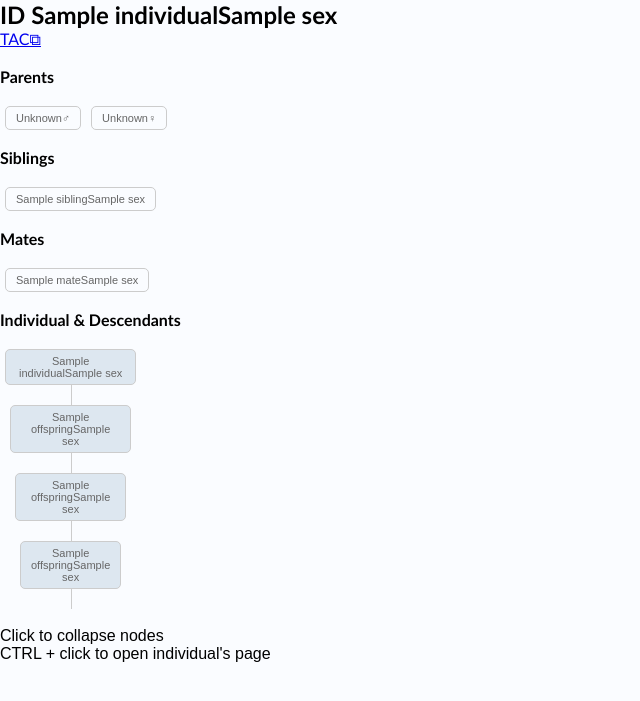
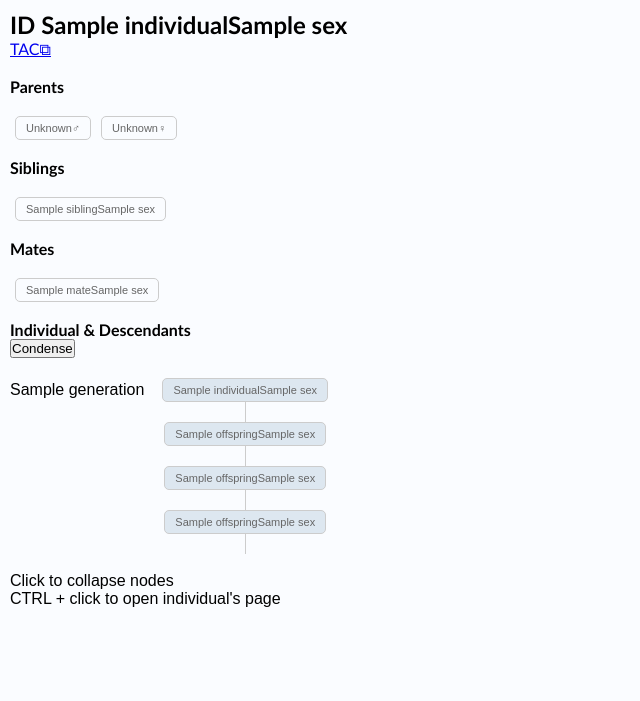
Before and after one commit to allytrope/dendra, a Django app: template tree/templates/tree/tree.html in a window 1280 px wide; the page is wider, and only the part inside the window is pictured. Shown: the top 701 px of that part, without its empty margins (0-640 px from the left). Run offline with Django 3.2, Linux system fonts and the light colour scheme; the template is opened without the code that fills it: most values are stand-ins (such as "Sample title", 1, 10 or a date in 2020); style sheets or scripts are compiled from the project's sources; some libraries are stand-ins or nearby versions.

Commit message:
Collapse by generation, condense nodes, use SCSS

```diff
--- a/tree/static/tree/base.css
+++ /dev/null
@@ -1,158 +0,0 @@
-/* Credit to Ilya Pestov for design of pedigree tree. Original code at https://codepen.io/Pestov/pen/AvQmxv. */
-
-body {
-    background-color: rgb(250, 252, 255);
-    font-family: Arial, Helvetica, sans-serif;
-    margin: 0px;
-    padding: 0px;
-}
-
-h1 {
-	font-family: Verdana, sans-serif;
-}
-
-h2, h3, h4, .TAC {
-	font-family: Candara, Helvetica, sans-serif;
-}
-
-.center div {
-    display: flex;
-    /*float: left;*/
-}
-
-.vertical li {
-    display: grid;
-    justify-content: space-between;
-    align-items: center;
-}
-
-.vertical {
-    list-style: none;
-    margin: 0;
-    padding: 0;
-    border: 1px solid #ccc;
-    border-radius: .5em;
-    width: 20em;
-}
-
-.vertical li {
-    border-top: 1px solid #ccc;
-    padding: .5em;
-    display: flex;
-    justify-content: space-between;
-    align-items: center;
-}
-
-.vertical li:first-child {
-    border-top: 0;
-}
-
-* {margin: 0; padding: 0;}
-
-.tree {
-	width: 100em;
-}
-
-.tree ul {
-	padding-top: 20px; position: relative;
-
-	transition: all 0.5s;
-	-webkit-transition: all 0.5s;
-	-moz-transition: all 0.5s;
-}
-
-.tree li {
-	float: left; text-align: center;
-	list-style-type: none;
-	position: relative;
-	padding: 20px 5px 0 5px;
-
-	transition: all 0.5s;
-	-webkit-transition: all 0.5s;
-	-moz-transition: all 0.5s;
-}
-
-/*We will use ::before and ::after to draw the connectors*/
-
-.tree li::before, .tree li::after{
-	content: '';
-	position: absolute; top: 0; right: 50%;
-	border-top: 1px solid #ccc;
-	width: 50%; height: 20px;
-}
-.tree li::after{
-	right: auto; left: 50%;
-	border-left: 1px solid #ccc;
-}
-
-/*We need to remove left-right connectors from elements without
-any siblings*/
-.tree li:only-child::after, .tree li:only-child::before {
-	display: none;
-}
-
-/*Remove space from the top of single children*/
-.tree li:only-child{ padding-top: 0;}
-
-/*Remove left connector from first child and
-right connector from last child*/
-.tree li:first-child::before, .tree li:last-child::after{
-	border: 0 none;
-}
-/*Adding back the vertical connector to the last nodes*/
-.tree li:last-child::before{
-	border-right: 1px solid #ccc;
-	border-radius: 0 5px 0 0;
-	-webkit-border-radius: 0 5px 0 0;
-	-moz-border-radius: 0 5px 0 0;
-}
-.tree li:first-child::after{
-	border-radius: 5px 0 0 0;
-	-webkit-border-radius: 5px 0 0 0;
-	-moz-border-radius: 5px 0 0 0;
-}
-
-/*Downward connectors from parents*/
-.tree ul ul::before{
-	content: '';
-	position: absolute; top: 0; left: 50%;
-	border-left: 1px solid #ccc;
-	width: 0; height: 20px;
-}
-
-.tree li a{
-	border: 1px solid #ccc;
-	padding: 5px 10px;
-	text-decoration: none;
-	color: #666;
-	font-family: arial, verdana, tahoma;
-	font-size: 11px;
-	display: inline-block;
-
-	border-radius: 5px;
-	-webkit-border-radius: 5px;
-	-moz-border-radius: 5px;
-
-	transition: all 0.5s;
-	-webkit-transition: all 0.5s;
-	-moz-transition: all 0.5s;
-}
-
-/*Time for some hover effects*/
-/*We will apply the hover effect the the lineage of the element also*/
-.tree li a:hover, .tree li a:hover+ul li a {
-	/*background: #c8e4f8; color: #000; border: 1px solid #94a0b4;*/
-	background: rgba(0, 128, 128, 0.308); color: #000; border: 1px solid #94a0b4;
-}
-/*Connector styles on hover*/
-.tree li a:hover+ul li::after,
-.tree li a:hover+ul li::before,
-.tree li a:hover+ul::before,
-.tree li a:hover+ul ul::before{
-	border-color:  #94a0b4;
-}
-
-.node { background-color: rgb(221, 231, 240);}
-
-/*Togglable class for when nodes are hidden.*/
-.collapsed { background-color: #eccd91; }
--- /dev/null
+++ b/tree/static/tree/base.scss
@@ -0,0 +1,157 @@
+/* Credit to Ilya Pestov for design of pedigree tree. Original code at https://codepen.io/Pestov/pen/AvQmxv. */
+
+* {margin: 0; padding: 0;}
+
+body {
+    background-color: rgb(250, 252, 255);
+    font-family: Arial, Helvetica, sans-serif;
+    margin: 10px;
+    padding: 0px;
+}
+
+h1 {
+	font-family: Verdana, sans-serif;
+}
+
+h2, h3, h4, .TAC {
+	font-family: Candara, Helvetica, sans-serif;
+}
+
+.center div {
+    display: flex;
+}
+
+.vertical {
+    list-style: none;
+    margin: 0;
+    padding: 0;
+    border: 1px solid #ccc;
+    border-radius: .5em;
+    width: 20em;
+	li {
+		border-top: 1px solid #ccc;
+		padding: .5em;
+		display: flex;
+		justify-content: space-between;
+		align-items: center;
+		:first-child {
+			border-top: 0;
+		}
+	}
+}
+
+.tree {
+	display: flex;
+	.generations {
+		display: flex;
+		flex-direction: column;
+		padding-top: 3px;
+		p {
+			padding-top: 20px;
+			padding-bottom: 25px;
+		}
+	}
+	ul {
+		padding-top: 20px; position: relative;
+		transition: all 0.5s;
+		-webkit-transition: all 0.5s;
+		-moz-transition: all 0.5s;
+		display: flex; /* Keeps nodes from wrapping */
+		/*Downward connectors from parents*/
+		ul::before {
+			content: '';
+			position: absolute; top: 0; left: 50%;
+			border-left: 1px solid #ccc;
+			width: 0; height: 20px;
+		}
+	}
+	li {
+		float: left; text-align: center;
+		list-style-type: none;
+		position: relative;
+		padding: 20px 5px 0 5px;
+
+		transition: all 0.5s;
+		-webkit-transition: all 0.5s;
+		-moz-transition: all 0.5s;
+		a {
+			border: 1px solid #ccc;
+			padding: 5px 10px;
+			text-decoration: none;
+			color: rgb(102, 102, 102);
+			font-family: arial, verdana, tahoma;
+			font-size: 11px;
+			display: inline-block;
+
+			border-radius: 5px;
+			-webkit-border-radius: 5px;
+			-moz-border-radius: 5px;
+
+			transition: all 0.5s;
+			-webkit-transition: all 0.5s;
+			-moz-transition: all 0.5s;
+		}
+		a:hover, a:hover+ul li a {
+			/*background: #c8e4f8; color: #000; border: 1px solid #94a0b4;*/
+			background: rgba(0, 128, 128, 0.308); color: #000; border: 1px solid #94a0b4;
+		}
+		/*Style connectors on hover*/
+		a:hover + ul li::after,
+		a:hover + ul li::before,
+		a:hover + ul::before,
+		a:hover + ul ul::before {
+			border-color: #94a0b4;
+		}
+	}
+	/*We will use ::before and ::after to draw the connectors*/
+	li::before, li::after{
+		content: '';
+		position: absolute; top: 0; right: 50%;
+		border-top: 1px solid #ccc;
+		width: 50%; height: 20px;
+	}
+	li::after{
+		right: auto; left: 50%;
+		border-left: 1px solid #ccc;
+	}
+	/*We need to remove left-right connectors from elements without
+	any siblings*/
+	li:only-child::after, li:only-child::before {
+		display: none;
+	}
+
+	/*Remove space from the top of single children*/
+	li:only-child{ padding-top: 0;}
+
+	/*Remove left connector from first child and
+	right connector from last child*/
+	li:first-child::before, li:last-child::after{
+		border: 0 none;
+	}
+	/*Adding back the vertical connector to the last nodes*/
+	li:last-child::before{
+		border-right: 1px solid #ccc;
+		border-radius: 0 5px 0 0;
+		-webkit-border-radius: 0 5px 0 0;
+		-moz-border-radius: 0 5px 0 0;
+	}
+	li:first-child::after{
+		border-radius: 5px 0 0 0;
+		-webkit-border-radius: 5px 0 0 0;
+		-moz-border-radius: 5px 0 0 0;
+	}
+}
+
+.node { background-color: rgb(221, 231, 240);}
+
+/*Togglable class for when nodes are hidden.*/
+.collapsed { background-color: #eccd91; }
+
+/*Toggable class for making nodes more condensed*/
+.condensed {
+	width: 3px;
+	white-space: nowrap;
+	p {
+		color: rgba(0, 0, 0, 0);
+	}
+}
--- a/tree/static/tree/tree.js
+++ b/tree/static/tree/tree.js
@@ -1,8 +1,3 @@
-/* Determine length of x-axis by number of leaf nodes on pedigree. */
-x_length = $("#descendants li:not(:has(li))").length
-x_length *= 4.95
-$("#descendants").css('width', x_length.toString() + 'em')
-
 // Keep track of whether CTRL key is pressed
 var ctrlPressed = false;
 $(document).keydown(function(evt) {
@@ -16,7 +11,7 @@ $(document).keydown(function(evt) {
 });
 
 // Toggle for hiding nodes' descendants
-$(".node").click(function () {
+$(".node").click(function() {
     if (!ctrlPressed && $(this).parent().children().length > 1){  // Only hides if has descendants
         $(this).parent().children().toggle();
         $(this).show();
@@ -27,3 +22,22 @@ $(".node").click(function () {
         return false; //Invalidates link
     }
 });
+
+// Toggle for hiding generations past nth
+$(".generations p").click(function() {
+    var gen_idx = $(this).index();
+    function offspring(individuals) {
+        return individuals.children("li").children("ul");
+    }
+    nth_gen = $(".root li ul");
+    for (let i=0; i<gen_idx; i++) {
+        nth_gen = offspring(nth_gen);
+    }
+    nth_gen.toggle();
+    nth_gen.parent().children("a").toggleClass("collapsed");
+});
+
+// Toggle for condensing nodes
+$(".condense").click(function() {
+    $(".node").toggleClass("condensed");
+});
--- a/tree/templates/tree/offspring.html
+++ b/tree/templates/tree/offspring.html
@@ -3,7 +3,7 @@
 {% if individual.offspring %}
 <ul>
     {% for offspring in individual.offspring %}
-    <li><a class="node" href={% url 'individual' offspring %}>{{offspring}}{{offspring.sex}}</a>
+    <li><a class="node" href={% url 'individual' offspring %}><p>{{offspring}}{{offspring.sex}}</p></a>
         {% with individual=offspring %}
         {% comment %}Must include "tree" below to avoid restriction of recursion{% endcomment %}
         {% include "tree/offspring.html" %}
--- a/tree/templates/tree/tree.html
+++ b/tree/templates/tree/tree.html
@@ -39,9 +39,19 @@
 </div>
 <br>
 <h4>Individual & Descendants</h4>
+<div class='tree_options'>
+    <button class='condense'>Condense</button>
+</div>
 <div class='tree' id="descendants">
-    <ul>
-        <li><a class="node" href='#'>{{individual}}{{individual.sex}}</a>
+    <div class='generations'>
+        {% for generation in individual.generations %}
+        <p>
+            {{generation}}
+        </p>
+        {% endfor %}
+    </div>
+    <ul class="root">
+        <li><a class="node" href='#'><p>{{individual}}{{individual.sex}}</p></a>
             {% include "./offspring.html" %}
         </li>
     </ul>
```
Also changed, not shown: tree/models.py (+19 -0 lines).
